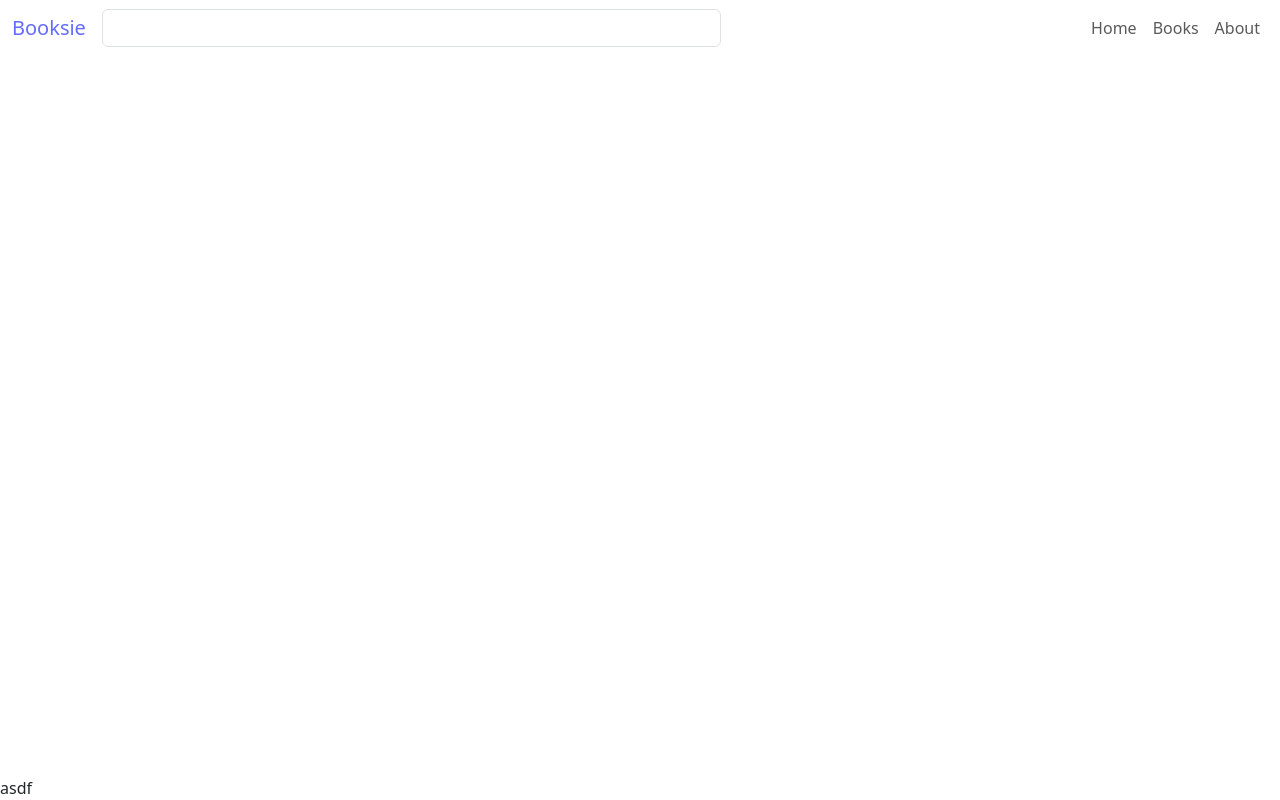
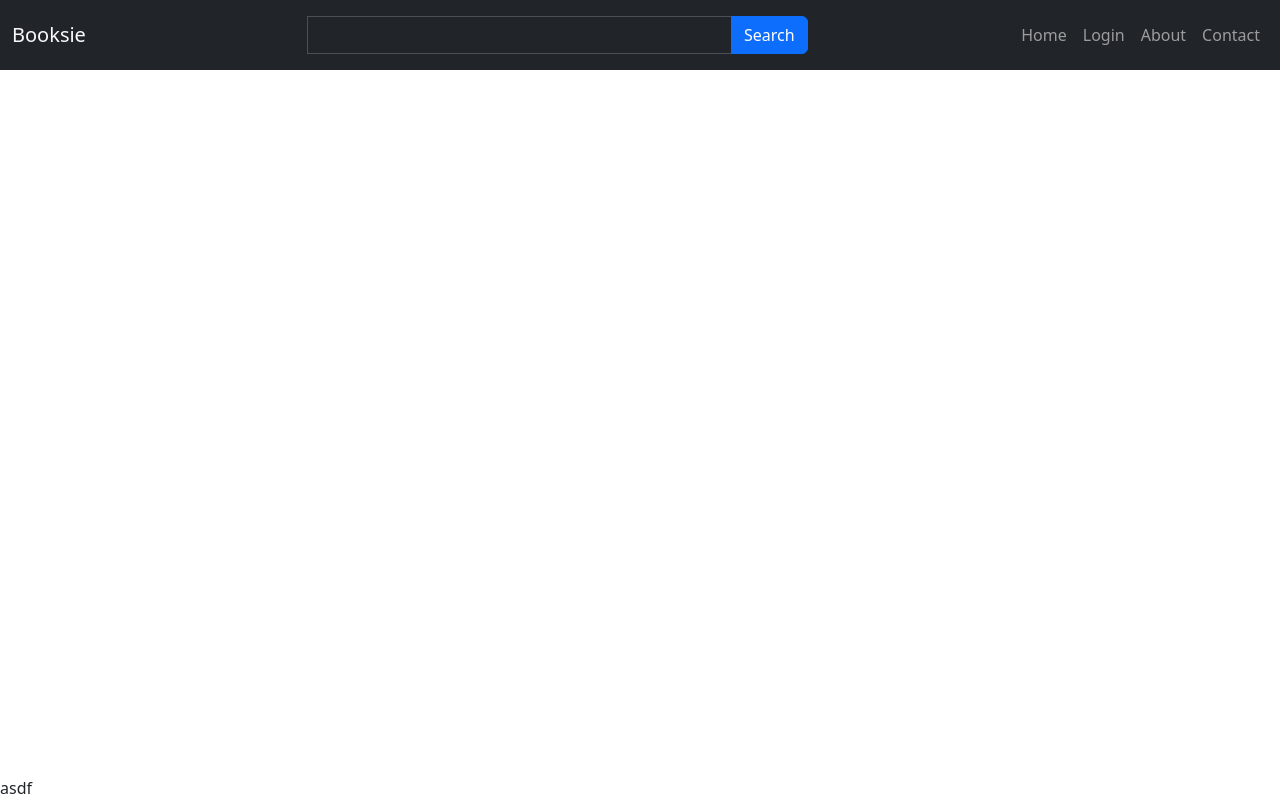
Before and after one commit to johannesmu/booksie, a React (Vite) app: page / in a window 1280 px wide. Built offline with nearby package versions, Linux system fonts and the light colour scheme.

Commit message:
adding dynamic navigation

```diff
--- a/package.json
+++ b/package.json
@@ -13,7 +13,9 @@
     "bootstrap": "^5.3.3",
     "react": "^18.3.1",
     "react-bootstrap": "^2.10.4",
-    "react-dom": "^18.3.1"
+    "react-dom": "^18.3.1",
+    "react-router": "^7.1.1",
+    "react-router-dom": "^7.1.1"
   },
   "devDependencies": {
     "@types/react": "^18.3.3",
--- a/src/components/Header.tsx
+++ b/src/components/Header.tsx
@@ -2,26 +2,34 @@ import Navbar from "react-bootstrap/Navbar"
 import Nav from "react-bootstrap/Nav"
 import Container from "react-bootstrap/Container"
 import Form from "react-bootstrap/Form"
+import Button from "react-bootstrap/Button"
 import InputGroup from "react-bootstrap/InputGroup"
+import {Navigation} from "./Navigation"
+import NavData from "../data/main-navigation.json"
 
 export function Header(props: any) {
     return (
-        <Navbar>
+        <Navbar expand="lg" data-bs-theme="dark" bg="dark">
             <Container fluid >
                 <Navbar.Brand>
-                    <a href="#">{props.title}</a>
+                    <a className="text-light" href="/">{props.title}</a>
                 </Navbar.Brand>
                 <Navbar.Toggle aria-controls="main-nav" />
-                <Form className="flex-fill">
-                    <Form.Label className="visually-hidden">Search</Form.Label>
-                    <Form.Control type="search" />
+                <Form className="d-flex flex-fill flex-direction-row mx-md-4 my-2" style={{maxWidth:'500px'}}>
+                    <InputGroup>
+                        <Form.Label className="visually-hidden">Search</Form.Label>
+                        <Form.Control type="search" />
+                        <Button variant="primary">Search</Button>
+                    </InputGroup>
                 </Form>
-                <Navbar.Collapse id="main-nav">
-                    <Nav className="ms-auto">
+                <Navbar.Collapse id="main-nav" className="flex-md-grow-0">
+                    <Navigation data={NavData}/>
+                    {/* <Nav className="ms-auto">
                         <Nav.Link href="/">Home</Nav.Link>
                         <Nav.Link href="/books">Books</Nav.Link>
                         <Nav.Link href="/about">About</Nav.Link>
-                    </Nav>
+                        <Nav.Link href="/login">Login</Nav.Link>
+                    </Nav> */}
                 </Navbar.Collapse>
             </Container>
         </Navbar>
--- /dev/null
+++ b/src/components/Navigation.tsx
@@ -0,0 +1,15 @@
+import Nav from "react-bootstrap/Nav"
+export function Navigation( props:any ) {
+  if( props.data ) {
+    const NavItems = props.data.map( ( navitem ) => {
+      return (
+        <Nav.Link>{ navitem.name }</Nav.Link>
+      )
+    })
+    return (
+      <Nav>
+        {NavItems}
+      </Nav>
+    )
+  }
+}
--- /dev/null
+++ b/src/data/main-navigation.json
@@ -0,0 +1,6 @@
+[
+  {"name" : "Home", "route": "/"},
+  {"name" : "Login", "route": "/login"},
+  {"name" : "About", "route": "/about"},
+  {"name" : "Contact", "route": "/contact"}
+]
```
Also changed, not shown: 1 other file (tests, documents, lock files or other folders).
